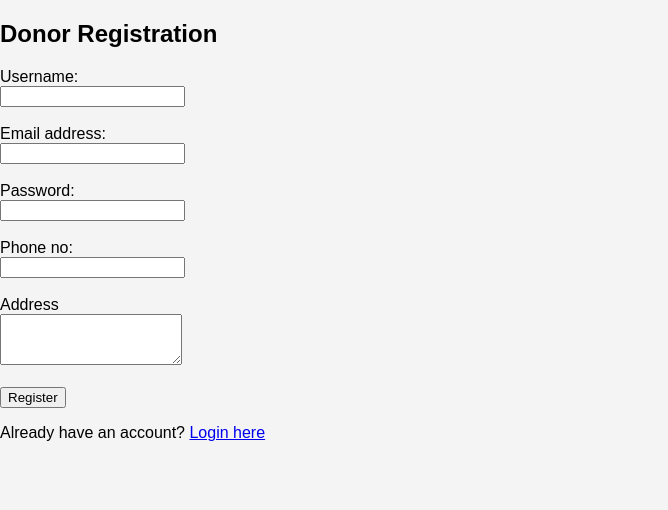
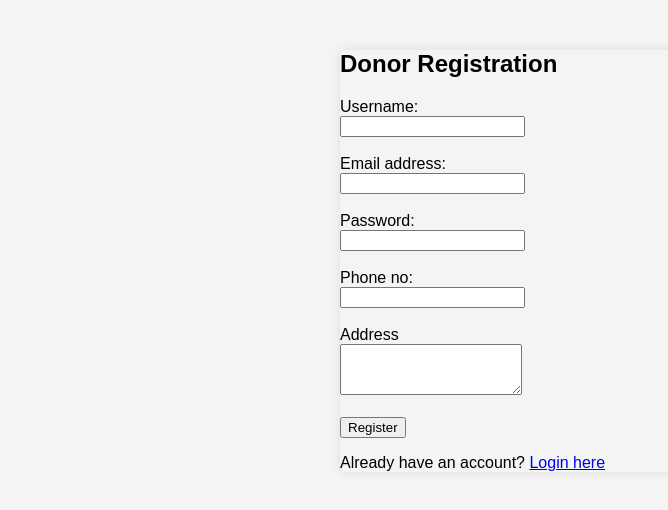
Before and after one commit to Shrilesh-Dhobale/Blood-Bank, a Django app: template templates/donor_registration.html in a window 1280 px wide. Shown: the top 510 px of the page, without its empty margins (0-668 px from the left). Run offline with Django 5.2, Linux system fonts and the light colour scheme; the template is opened without the code that fills it, so the values that code supplies are empty.

Commit message:
color added to card

```diff
--- a/static/css/blood_request_form.css
+++ b/static/css/blood_request_form.css
@@ -15,7 +15,7 @@
  }
 
  #header {
-     color: #ff4d4d;
+     color: cc0000;
      padding: 10px 0;
      text-align: center;
  }
@@ -45,7 +45,7 @@
 
  button {
      width: 100%;
-     background-color: #ff4d4d;
+     background-color: cc0000;
      color: white;
      border: none;
      padding: 12px;
@@ -55,5 +55,5 @@
  }
 
  button:hover {
-     background-color: #e60000;
+     background-color: #ad0202;
  }
--- a/static/css/donor_registration.css
+++ b/static/css/donor_registration.css
@@ -4,3 +4,11 @@
       margin: 0;
       padding: 0;
     }
+
+#card {
+      background-color: #f4f4f4;
+      width: 600px;
+      margin: 50px auto;
+      border-radius: 5px;
+      box-shadow: 0 0 10px rgba(0, 0, 0, 0.1);
+    }
```
